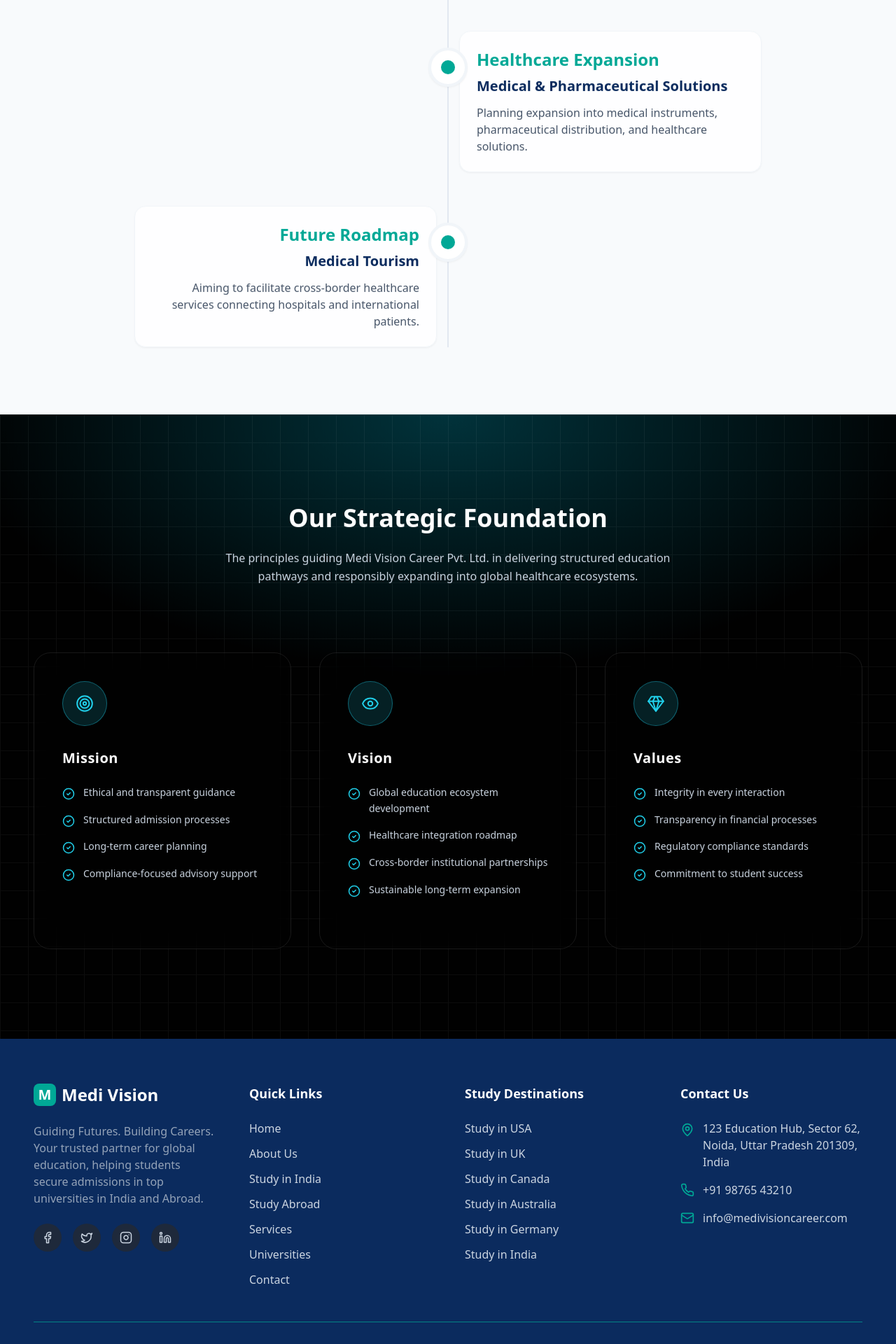
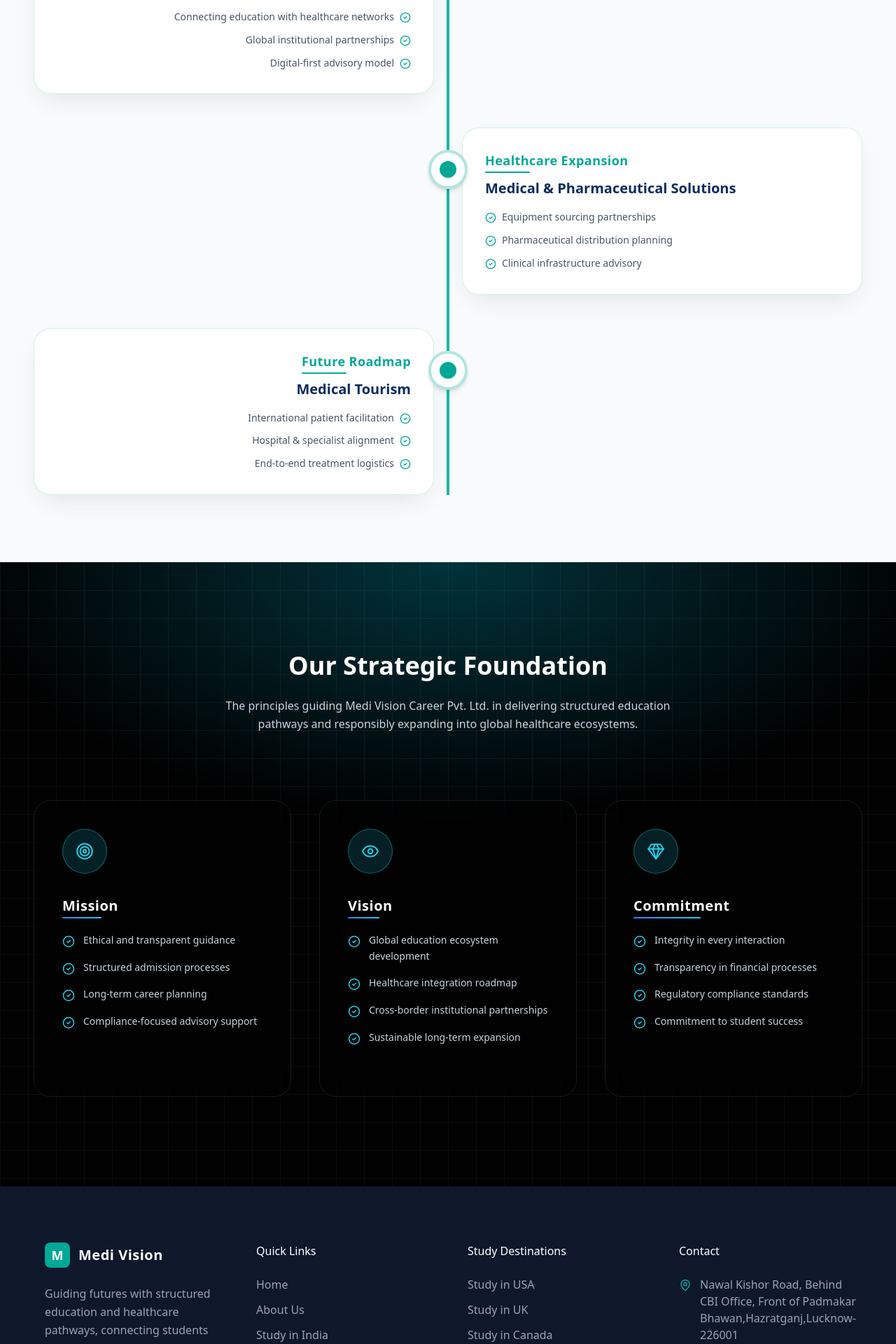
Before and after one commit to mannbond007/medi-vision, a Next.js app: page /about in a window 1280 px wide. Shown: the part 2587-4507 px from the top of the page at 70% size. Built offline with nearby package versions, Linux system fonts and the light colour scheme.

Commit message:
some changes in the footer

```diff
--- a/app/about/page.tsx
+++ b/app/about/page.tsx
@@ -1,3 +1,5 @@
+"use client";
+
 import AnimatedSection, {
   StaggerChildren,
   StaggerItem,
@@ -11,6 +13,8 @@ import {
   Eye,
   Gem,
   ArrowRight,
+  TrendingUp,
+  Globe2,
 } from "lucide-react";
 import Image from "next/image";
 
@@ -230,7 +234,19 @@ export default function About() {
       <section className="py-24 bg-slate-50 relative">
         <div className="container mx-auto px-6 md:px-12">
           <AnimatedSection className="text-center max-w-3xl mx-auto mb-20">
-            <h2 className="text-sm font-bold text-accent uppercase tracking-wider mb-2">
+            <h2
+              className="inline-flex items-center gap-3 px-6 py-1.5
+               bg-gradient-to-r from-accent/10 to-accent/5
+               text-accent text-sm font-semibold uppercase
+               tracking-[0.3em] rounded-full mb-6
+               border border-accent/20 shadow-sm"
+            >
+              <span
+                className="flex items-center justify-center w-8 h-8
+                   bg-accent/15 rounded-full border border-accent/20"
+              >
+                <Globe2 className="w-4 h-4 text-accent" />
+              </span>
               Our Growth & Expansion
             </h2>
             <h3 className="text-3xl md:text-4xl font-bold text-primary">
@@ -238,52 +254,97 @@ export default function About() {
             </h3>
           </AnimatedSection>
 
-          <div className="max-w-4xl mx-auto relative">
-            <div className="absolute left-[28px] md:left-1/2 top-0 bottom-0 w-0.5 bg-slate-200 -translate-x-1/2" />
+          <div className="max-w-7xl mx-auto relative">
+            <div className="absolute border-2 border-teal-500 left-[28px] md:left-1/2 top-0 bottom-0 w-0.5 bg-slate-200 -translate-x-1/2" />
 
             <StaggerChildren className="space-y-12">
               {[
                 {
                   year: "Experience",
                   title: "Over a Decade in Education",
-                  desc: "Successfully guided hundreds of students toward the right academic paths, especially in medical education.",
+                  points: [
+                    "Guided 1000+ students in structured career planning",
+                    "Specialized in medical education pathways",
+                    "Strong institutional collaborations",
+                  ],
                 },
                 {
                   year: "Vision",
                   title: "Integrated Ecosystem",
-                  desc: "Connecting education, healthcare professionals, institutions, and global medical services.",
+                  points: [
+                    "Connecting education with healthcare networks",
+                    "Global institutional partnerships",
+                    "Digital-first advisory model",
+                  ],
                 },
                 {
                   year: "Healthcare Expansion",
                   title: "Medical & Pharmaceutical Solutions",
-                  desc: "Planning expansion into medical instruments, pharmaceutical distribution, and healthcare solutions.",
+                  points: [
+                    "Equipment sourcing partnerships",
+                    "Pharmaceutical distribution planning",
+                    "Clinical infrastructure advisory",
+                  ],
                 },
                 {
                   year: "Future Roadmap",
                   title: "Medical Tourism",
-                  desc: "Aiming to facilitate cross-border healthcare services connecting hospitals and international patients.",
+                  points: [
+                    "International patient facilitation",
+                    "Hospital & specialist alignment",
+                    "End-to-end treatment logistics",
+                  ],
                 },
               ].map((item, i) => (
                 <StaggerItem
                   key={i}
-                  className={`relative flex flex-col md:flex-row gap-8 ${i % 2 === 0 ? "md:flex-row-reverse" : ""}`}
+                  className={`relative flex flex-col md:flex-row gap-10 ${
+                    i % 2 === 0 ? "md:flex-row-reverse" : ""
+                  }`}
                 >
+                  {/* Card */}
                   <div className="flex-1 md:w-1/2 pl-16 md:pl-0">
                     <div
-                      className={`bg-white p-6 rounded-2xl shadow-sm border border-slate-100 hover:shadow-lg transition-shadow bg-opacity-80 backdrop-blur-sm ${i % 2 === 0 ? "md:text-left" : "md:text-right"}`}
+                      className={`relative bg-white/95 p-8 rounded-3xl
+          border border-green-500/20
+          shadow-[0_15px_40px_-15px_rgba(0,0,0,0.12)]
+          transition-all duration-300
+          ${i % 2 === 0 ? "md:text-left" : "md:text-right"}`}
                     >
-                      <div className="text-accent font-black text-2xl mb-2">
+                      <div className="relative inline-block text-accent font-semibold text-lg tracking-wide mb-3">
                         {item.year}
+                        <span className="absolute left-0 -bottom-1 w-16 h-[2px] bg-accent rounded-full"></span>
                       </div>
-                      <h4 className="text-xl font-bold text-primary mb-3">
+
+                      <h4 className="text-xl font-semibold text-primary mb-4">
                         {item.title}
                       </h4>
-                      <p className="text-slate-600">{item.desc}</p>
+
+                      <ul className="space-y-2.5">
+                        {item.points.map((point, idx) => (
+                          <li
+                            key={idx}
+                            className={`flex items-start gap-2 ${
+                              i % 2 !== 0
+                                ? "md:flex-row-reverse md:text-right"
+                                : ""
+                            }`}
+                          >
+                            <CheckCircle2 className="w-4 h-4 text-accent mt-1 flex-shrink-0" />
+                            <span className="text-slate-600 text-sm leading-relaxed">
+                              {point}
+                            </span>
+                          </li>
+                        ))}
+                      </ul>
                     </div>
                   </div>
 
-                  <div className="absolute left-0 md:left-1/2 top-6 w-14 h-14 bg-white border-4 border-slate-100 rounded-full flex items-center justify-center -translate-x-1/2 z-10 shadow-sm">
-                    <div className="w-5 h-5 bg-accent rounded-full" />
+                  {/* Timeline Circle */}
+                  <div className="absolute left-0 md:left-1/2 top-8 -translate-x-1/2 z-10">
+                    <div className="w-14 h-14 bg-white border-4 border-accent/30 rounded-full flex items-center justify-center shadow-md">
+                      <div className="w-6 h-6 bg-accent rounded-full" />
+                    </div>
                   </div>
 
                   <div className="hidden md:block flex-1 md:w-1/2" />
@@ -295,7 +356,6 @@ export default function About() {
       </section>
 
       {/* ================= FINAL SECTION ================= */}
-
       <section className="relative min-h-screen w-full overflow-hidden bg-black py-32">
         {/* Ocean Glow */}
         <div
@@ -357,7 +417,7 @@ export default function About() {
                 ],
               },
               {
-                title: "Values",
+                title: "Commitment",
                 icon: <Gem size={26} strokeWidth={1.8} />,
                 points: [
                   "Integrity in every interaction",
@@ -377,8 +437,9 @@ export default function About() {
                 </div>
 
                 {/* Title */}
-                <h3 className="text-xl font-semibold text-white mb-6 tracking-wide">
+                <h3 className="text-xl font-semibold text-white mb-6 tracking-wide relative inline-block">
                   {item.title}
+                  <span className="absolute  left-0 -bottom-1 w-[70%] h-[2px] bg-gradient-to-r from-blue-500 to-cyan-400 rounded-full"></span>
                 </h3>
 
                 {/* Bullet Points */}
--- a/components/Footer.tsx
+++ b/components/Footer.tsx
@@ -1,46 +1,68 @@
 import Link from "next/link";
-import { Facebook, Twitter, Instagram, Linkedin, MapPin, Phone, Mail } from "lucide-react";
+import {
+  Facebook,
+  Twitter,
+  Instagram,
+  Linkedin,
+  MapPin,
+  Phone,
+  Mail,
+} from "lucide-react";
 import { ROUTES } from "@/lib/data";
 
 export default function Footer() {
   return (
-    <footer className="bg-primary text-slate-300 pt-16 pb-8">
-      <div className="container mx-auto px-6 md:px-12">
-        <div className="grid grid-cols-1 md:grid-cols-2 lg:grid-cols-4 gap-12 mb-12">
+    <footer className="bg-[#0f172a] text-slate-400 pt-20 pb-10">
+
+      <div className="max-w-[1400px] mx-auto px-8 md:px-16">
+
+        {/* Grid */}
+        <div className="grid grid-cols-1 md:grid-cols-2 lg:grid-cols-4 gap-14 mb-16">
+
           {/* Brand */}
           <div>
-            <div className="flex items-center gap-2 mb-6">
-              <div className="w-8 h-8 rounded-lg bg-accent flex items-center justify-center">
-                <span className="text-white font-bold text-xl leading-none">M</span>
+            <div className="flex items-center gap-3 mb-6">
+              <div className="w-9 h-9 rounded-lg bg-accent flex items-center justify-center">
+                <span className="text-white font-bold text-lg">M</span>
               </div>
-              <span className="text-2xl font-bold text-white">Medi Vision</span>
+              <span className="text-xl font-semibold text-white tracking-wide">
+                Medi Vision
+              </span>
             </div>
-            <p className="text-slate-400 mb-6 max-w-sm">
-              Guiding Futures. Building Careers. Your trusted partner for global education, helping students secure admissions in top universities in India and Abroad.
+
+            <p className="leading-relaxed text-slate-400 max-w-sm mb-6">
+              Guiding futures with structured education and healthcare
+              pathways, connecting students to leading institutions globally.
             </p>
+
             <div className="flex gap-4">
-              <a href="#" className="w-10 h-10 rounded-full bg-slate-800 flex items-center justify-center hover:bg-accent hover:text-white transition-colors">
-                <Facebook size={18} />
-              </a>
-              <a href="#" className="w-10 h-10 rounded-full bg-slate-800 flex items-center justify-center hover:bg-accent hover:text-white transition-colors">
-                <Twitter size={18} />
-              </a>
-              <a href="#" className="w-10 h-10 rounded-full bg-slate-800 flex items-center justify-center hover:bg-accent hover:text-white transition-colors">
-                <Instagram size={18} />
-              </a>
-              <a href="#" className="w-10 h-10 rounded-full bg-slate-800 flex items-center justify-center hover:bg-accent hover:text-white transition-colors">
-                <Linkedin size={18} />
-              </a>
+              {[Facebook, Twitter, Instagram, Linkedin].map((Icon, i) => (
+                <a
+                  key={i}
+                  href="#"
+                  className="w-12 h-12 rounded-full bg-slate-800
+                             flex items-center justify-center
+                             hover:bg-accent hover:text-white
+                             transition-all duration-300"
+                >
+                  <Icon size={18} />
+                </a>
+              ))}
             </div>
           </div>
 
           {/* Quick Links */}
           <div>
-            <h3 className="text-white font-semibold text-lg mb-6">Quick Links</h3>
+            <h3 className="text-white font-medium text-base mb-6">
+              Quick Links
+            </h3>
             <ul className="space-y-3">
               {ROUTES.map((route) => (
                 <li key={route.path}>
-                  <Link href={route.path} className="hover:text-accent transition-colors">
+                  <Link
+                    href={route.path}
+                    className="hover:text-teal-500 transition-colors"
+                  >
                     {route.name}
                   </Link>
                 </li>
@@ -50,40 +72,66 @@ export default function Footer() {
 
           {/* Study Destinations */}
           <div>
-            <h3 className="text-white font-semibold text-lg mb-6">Study Destinations</h3>
+            <h3 className="text-white font-medium text-base mb-6">
+              Study Destinations
+            </h3>
             <ul className="space-y-3">
-              <li><Link href="/study-abroad" className="hover:text-accent transition-colors">Study in USA</Link></li>
-              <li><Link href="/study-abroad" className="hover:text-accent transition-colors">Study in UK</Link></li>
-              <li><Link href="/study-abroad" className="hover:text-accent transition-colors">Study in Canada</Link></li>
-              <li><Link href="/study-abroad" className="hover:text-accent transition-colors">Study in Australia</Link></li>
-              <li><Link href="/study-abroad" className="hover:text-accent transition-colors">Study in Germany</Link></li>
-              <li><Link href="/study-india" className="hover:text-accent transition-colors">Study in India</Link></li>
+              {["USA", "UK", "Canada", "Australia", "Germany", "India"].map(
+                (country, i) => (
+                  <li key={i}>
+                    <Link
+                      href="/study-abroad"
+                      className="hover:text-teal-500 transition-colors"
+                    >
+                      Study in {country}
+                    </Link>
+                  </li>
+                )
+              )}
             </ul>
           </div>
 
           {/* Contact */}
           <div>
-            <h3 className="text-white font-semibold text-lg mb-6">Contact Us</h3>
+            <h3 className="text-white font-medium text-base mb-6">
+              Contact
+            </h3>
+
             <ul className="space-y-4">
               <li className="flex items-start gap-3">
-                <MapPin size={20} className="text-accent shrink-0 mt-1" />
-                <span>123 Education Hub, Sector 62, Noida, Uttar Pradesh 201309, India</span>
+                <MapPin size={18} className="text-accent mt-1 shrink-0" />
+                <span>
+                  Nawal Kishor Road, Behind CBI Office, Front of Padmakar Bhawan,Hazratganj,Lucknow-226001
+                </span>
               </li>
+
               <li className="flex items-center gap-3">
-                <Phone size={20} className="text-accent shrink-0" />
-                <span>+91 98765 43210</span>
+                <Phone size={18} className="text-accent shrink-0" />
+                <span>+91 8881966002</span>
               </li>
+
               <li className="flex items-center gap-3">
-                <Mail size={20} className="text-accent shrink-0" />
-                <span>info@medivisioncareer.com</span>
+                <Mail size={18} className="text-accent shrink-0" />
+                <span>medivisoncareerpvtltd@gmail.com</span>
               </li>
             </ul>
           </div>
         </div>
 
-        <div className="border-t-[1px] border-[#00A896]/70 pt-8 text-center text-sm text-slate-500">
+        {/* Bottom */}
+        <div className="border-t border-slate-700 pt-6 flex flex-col md:flex-row justify-between items-center text-sm text-slate-500 gap-4">
           <p>© 2026 Medi Vision Career Pvt. Ltd. All Rights Reserved.</p>
+
+          <div className="flex gap-6">
+            <Link href="/privacy" className="hover:text-white">
+              Privacy Policy
+            </Link>
+            <Link href="/terms" className="hover:text-white">
+              Terms of Service
+            </Link>
+          </div>
         </div>
+
       </div>
     </footer>
   );
```
Lines whose indentation alone changed are shown as unchanged.
